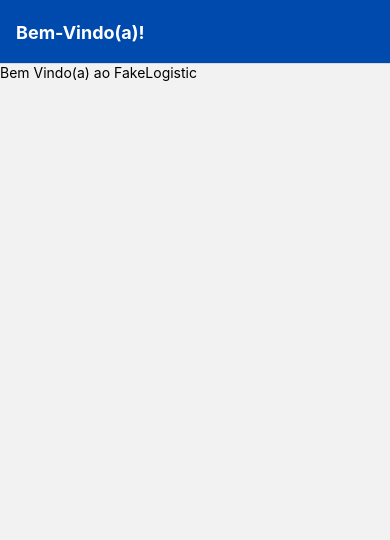
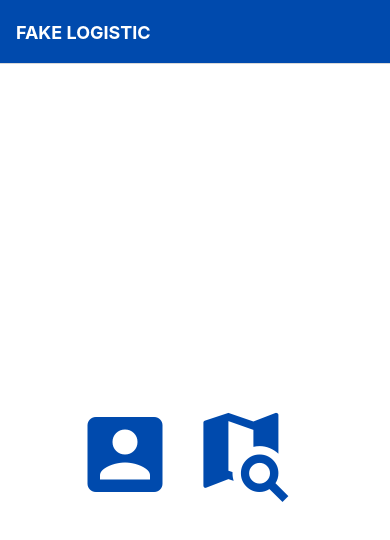
Before and after one commit to IN0C3NC10/FakeLogistic, a React Native app: screen /Home in a window 390 px wide. Shown: the top 540 px of the page. Built offline with nearby package versions, Linux system fonts and the light colour scheme.

Commit message:
Added MaterialCommunityIcons

```diff
--- a/App.js
+++ b/App.js
@@ -15,7 +15,7 @@ export default function App() {
           name="Home"
           component={Home}
           options={{
-            title:'Bem-Vindo(a)!',
+            title:'FAKE LOGISTIC',
             headerStyle:{backgroundColor:'#004aad'},
             headerTintColor:'#fff',
             headerTitleStyle:{fontWeight:'bold', alignSelf: 'center'}
--- a/assets/css/Css.js
+++ b/assets/css/Css.js
@@ -1,12 +1,26 @@
 import { StyleSheet } from "react-native";
+let main = "#004aad";
+const css = StyleSheet.create({
 
-const css = StyleSheet.create({
     container: {
         flex: 1,
         backgroundColor: '#fff',
         alignItems: 'center',
         justifyContent: 'center',
     },
+    home: {
+        flex:1,
+        flexDirection:'row',
+        backgroundColor: '#fff',
+        alignItems: 'center',
+        justifyContent: 'center',
+    },
+
+    btnHome:{
+        fontSize:100,
+        color: main,
+        marginRight:20,
+    }
 });
 
 export { css };
--- a/views/Home.js
+++ b/views/Home.js
@@ -1,11 +1,18 @@
 import React from 'react';
-import { View,Text, Button, TouchableOpacityBase, TouchableOpacity } from 'react-native';
+import { View,Text, TouchableOpacity } from 'react-native';
+import { MaterialCommunityIcons } from '@expo/vector-icons';
+import { css } from '../assets/css/Css'
 
-export default function Home(props){
+export default function Home({navigation}){
     return(
-        <View>
-            <Text>Bem Vindo(a) ao FakeLogistic</Text>
-            <TouchableOpacity></TouchableOpacity>
+        <View style={css.home}>
+            <TouchableOpacity onPress={()=>navigation.navigate('Login')}>
+                <MaterialCommunityIcons style={css.btnHome} name="account-box" />
+            </TouchableOpacity>
+
+            <TouchableOpacity onPress={()=>navigation.navigate('Track')}>
+                <MaterialCommunityIcons style={css.btnHome} name="map-search" />
+            </TouchableOpacity>
         </View>
     );
 }
--- a/views/Login.js
+++ b/views/Login.js
@@ -1,7 +1,7 @@
 import React from 'react';
 import { View,Text } from 'react-native';
 
-export default function Login(){
+export default function Login({navigation}){
     return(
         <View>
             <Text>Olá danado, vc está no Login</Text>
```
